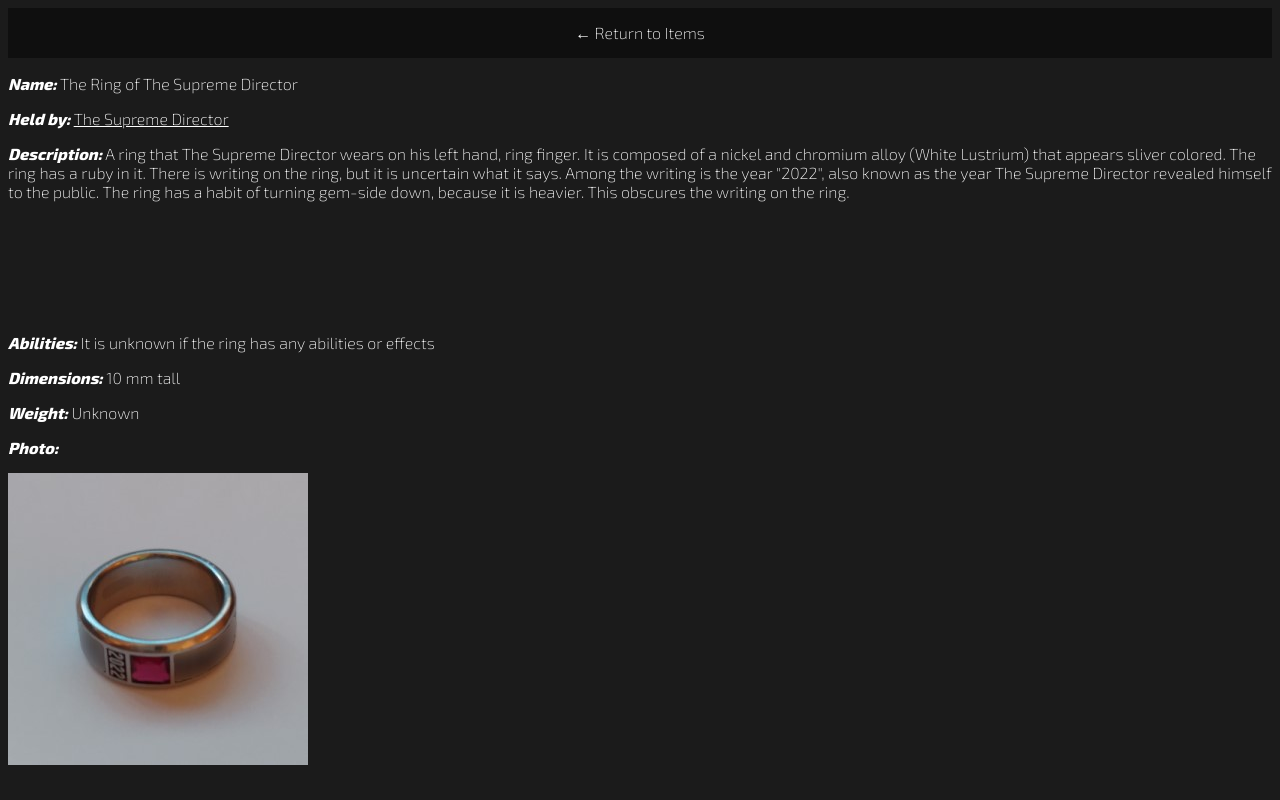
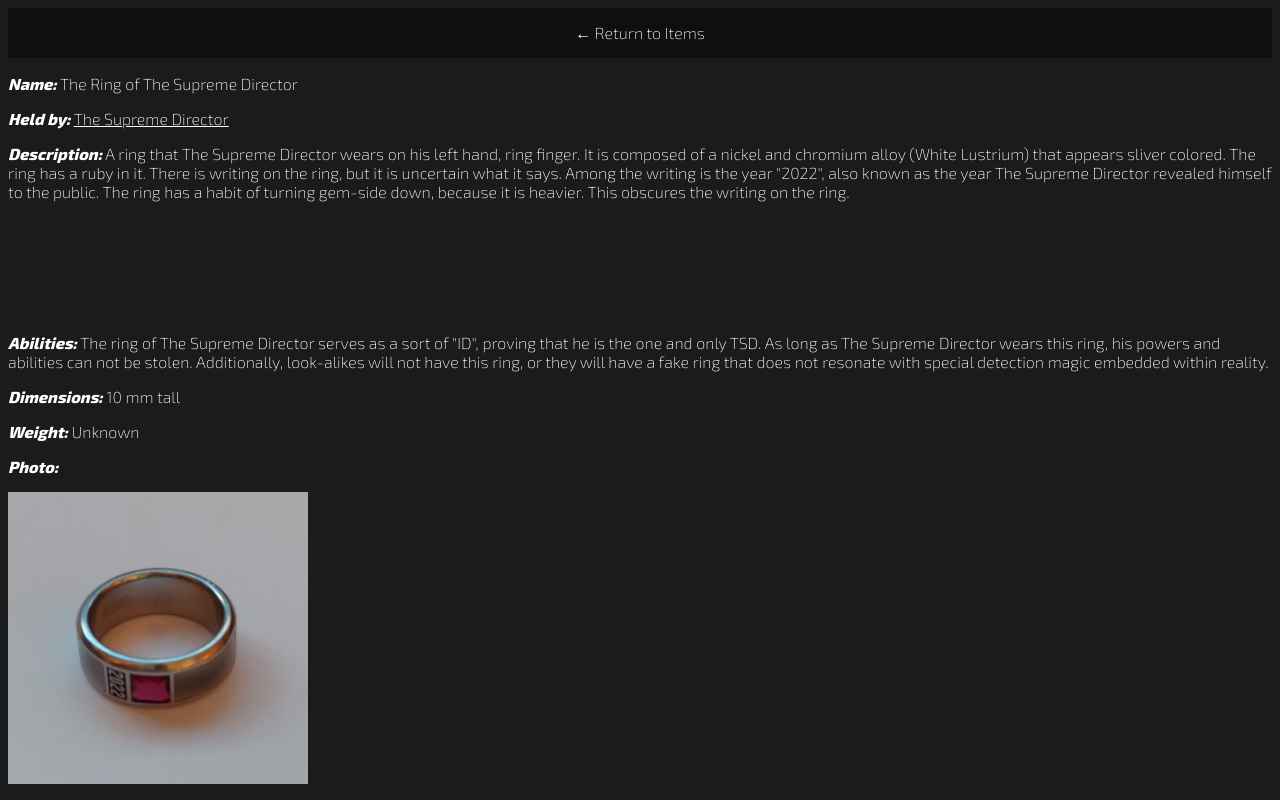
Before and after one commit to TheSupremeDirector/thesupremedirector.github.io, a plain HTML site: page item/tsd-ring.html in a window 1280 px wide. Drawn offline with Linux system fonts and the light colour scheme.

Commit message:
Update tsd-ring.html

```diff
--- a/item/tsd-ring.html
+++ b/item/tsd-ring.html
@@ -20,7 +20,7 @@
     <!--spacer -->
     <div style="height:100px" aria-hidden="true"></div>
 
-    <p><strong><em>Abilities:</em></strong> It is unknown if the ring has any abilities or effects</p>
+    <p><strong><em>Abilities:</em></strong> The ring of The Supreme Director serves as a sort of "ID", proving that he is the one and only TSD. As long as The Supreme Director wears this ring, his powers and abilities can not be stolen. Additionally, look-alikes will not have this ring, or they will have a fake ring that does not resonate with special detection magic embedded within reality.</p>
     <p><strong><em>Dimensions:</em></strong> 10 mm tall</p>
     <p><strong><em>Weight:</em></strong> Unknown</p>
     <p><strong><em>Photo:</em></strong></p>
```
